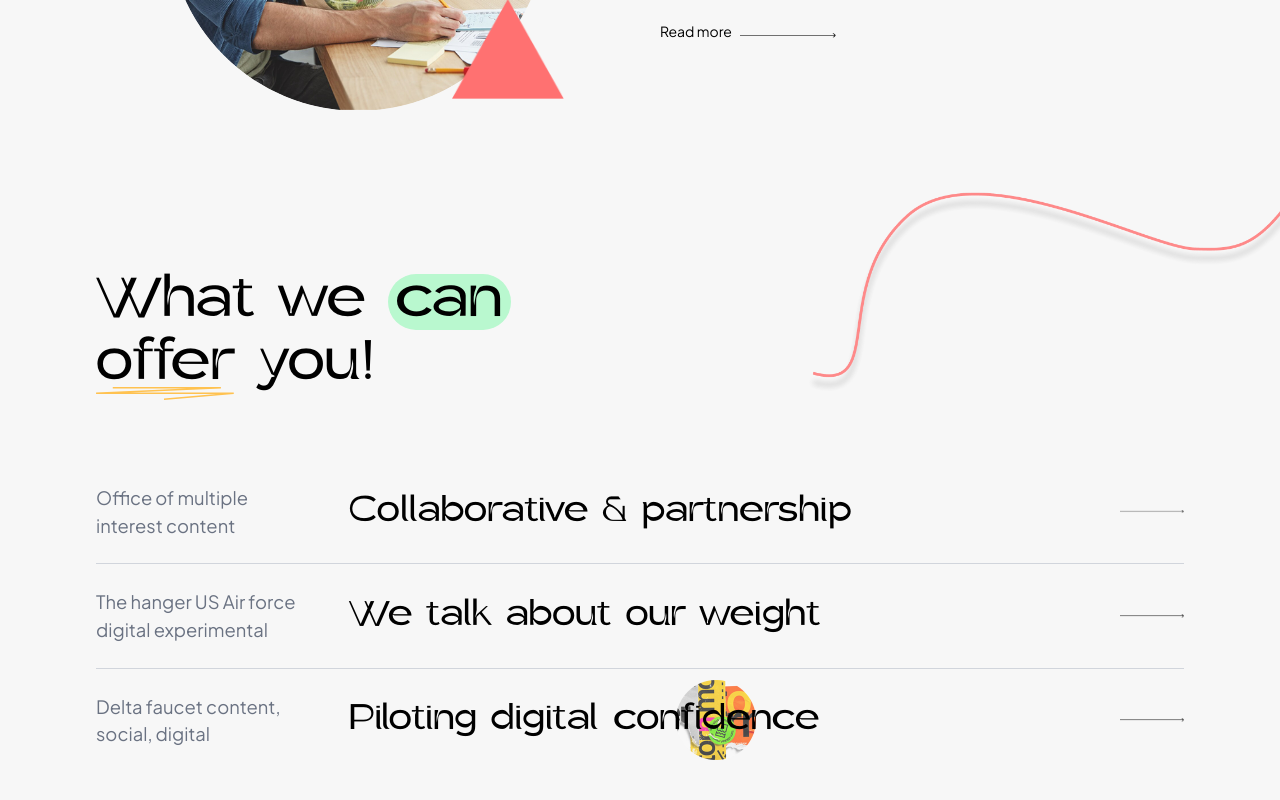
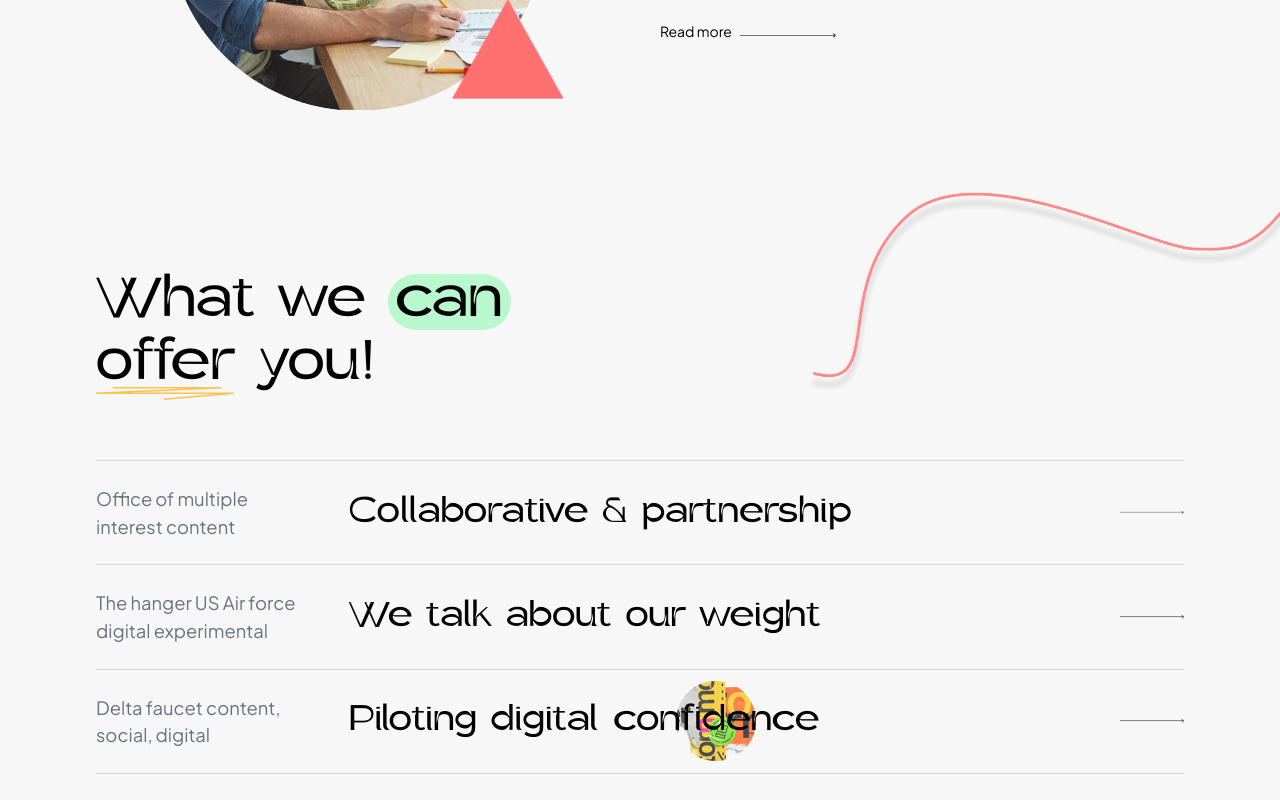
Before and after one commit to Hrisshhii/modern-agency-landing, a React (Vite) app: page / in a window 1280 px wide. Shown: the part 1650-2450 px from the top of the page. Built offline with nearby package versions, Linux system fonts and the light colour scheme.

Commit message:
fix: add top and bottom borders to services list to match design
- Added border-y for outer lines
- Retained divide-y for internal separators

```diff
--- a/src/sections/Services.tsx
+++ b/src/sections/Services.tsx
@@ -24,7 +24,7 @@ const Services = () => {
             </div>
           </div>
 
-          <div className="divide-y divide-gray-300">
+          <div className="border-y border-gray-300 divide-y divide-gray-300">
 
             <div className="py-6 flex items-center justify-between group">
               <p className="text-[0.75rem] md:text-[1.15rem] text-gray-500 w-[25%] md:w-[20%] mr-2 md:mr-0">
```
